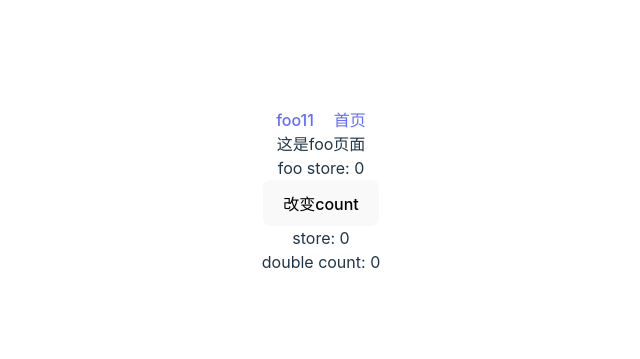
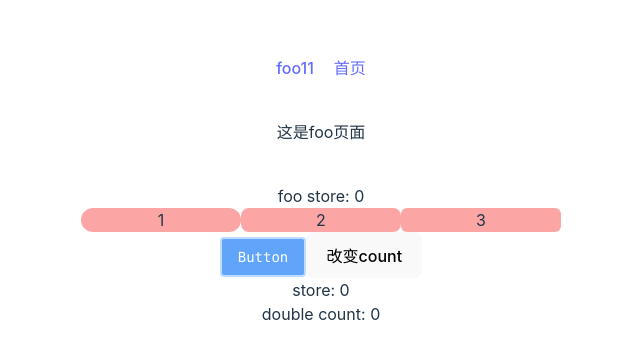
Before and after one commit to CH0918/FE-manage-learn, a Vue app: page /foo in a window 1280 px wide. Shown: the part 209-568 px from the top of the page, without its empty margins (319-959 px from the left). Built offline with nearby package versions, Linux system fonts and the light colour scheme.

Commit message:
feat unocss

```diff
--- a/package.json
+++ b/package.json
@@ -5,7 +5,7 @@
   "type": "module",
   "scripts": {
     "dev": "vite --host",
-		"build:dev": "vite build --mode development",
+    "build:dev": "vite build --mode development",
     "build": "vue-tsc --noEmit --skipLibCheck && vite build --mode production",
     "preview": "vite preview",
     "lint": "eslint src --fix --ext .ts,.tsx,.vue,.js,.jsx",
@@ -23,6 +23,7 @@
     "@types/nprogress": "^0.2.0",
     "@typescript-eslint/eslint-plugin": "^5.32.0",
     "@typescript-eslint/parser": "^5.32.0",
+    "@unocss/preset-uno": "^0.45.5",
     "@vitejs/plugin-vue": "^3.0.0",
     "dart-sass": "^1.25.0",
     "eslint": "^8.21.0",
@@ -35,6 +36,7 @@
     "prettier": "^2.7.1",
     "sass": "^1.54.3",
     "typescript": "^4.6.4",
+    "unocss": "^0.45.5",
     "vite": "^3.0.0",
     "vue-tsc": "^0.38.4"
   },
--- a/src/main.ts
+++ b/src/main.ts
@@ -1,6 +1,7 @@
 import { createApp } from 'vue';
 import { createPinia } from 'pinia';
 import './style.css';
+import 'uno.css';
 import App from './App.vue';
 import router from './router/index';
 
--- a/src/views/foo.vue
+++ b/src/views/foo.vue
@@ -1,6 +1,16 @@
 <template>
-  <div>这是foo页面</div>
+  <div class="p-10 border-1">这是foo页面</div>
   <div>foo store: {{ store.count }}</div>
+  <div class="flex">
+    <div class="w-40 bg-red-300 rounded-full">1</div>
+    <div class="w-40 bg-red-300 rounded-lg">2</div>
+    <div class="w-40 bg-red-300 rounded-md">3</div>
+  </div>
+  <button
+    class="bg-blue-400 hover:bg-blue-500 text-sm text-white font-mono font-light py-2 px-4 rounded border-2 border-blue-200 dark:bg-blue-500 dark:hover:bg-blue-600"
+  >
+    Button
+  </button>
 </template>
 
 <script setup lang="ts">
--- a/vite.config.ts
+++ b/vite.config.ts
@@ -1,9 +1,20 @@
 import { defineConfig } from 'vite';
 import vue from '@vitejs/plugin-vue';
 import path from 'path';
+import Unocss from 'unocss/vite';
+import presetUno from '@unocss/preset-uno';
 // https://vitejs.dev/config/
 export default defineConfig({
-  plugins: [vue()],
+  plugins: [
+    vue(),
+    Unocss({
+      presets: [presetUno()],
+      rules: [
+        ['p-10', { padding: '10px' }],
+        ['border-1', { border: '1px solid #ccc' }],
+      ],
+    }),
+  ],
   resolve: {
     // 设置别名
     alias: {
```
Also changed, not shown: 1 other file (tests, documents, lock files or other folders).
